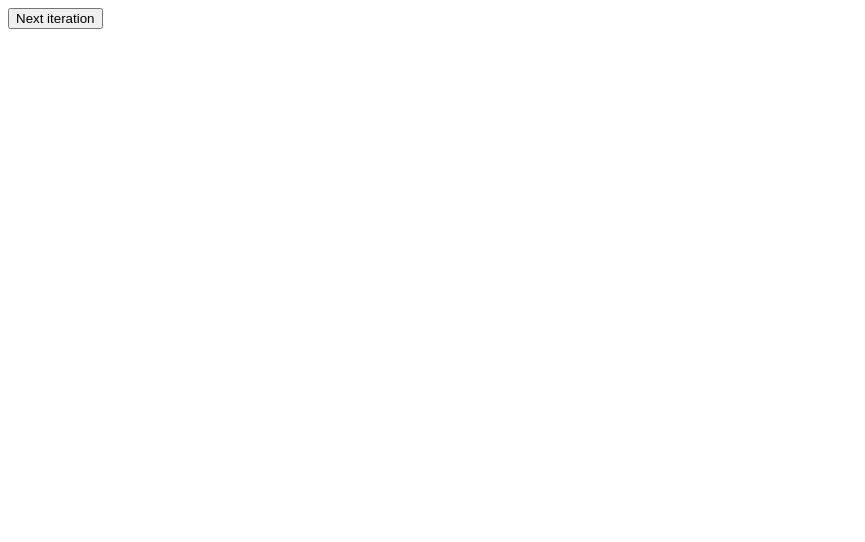
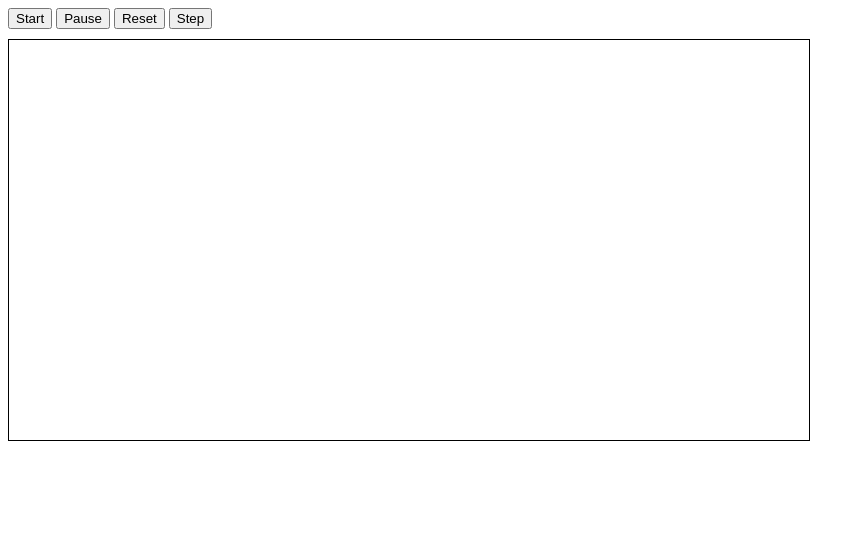
Before and after one commit to deBFM/game_of_life, a plain HTML site: page index.html in a window 1280 px wide. Shown: the whole page, without its empty margins (0-865 px from the left). Drawn offline with Linux system fonts and the light colour scheme.

Commit message:
Die Logic und Darstellung scheint nun in Ordnung zu sein.

```diff
--- a/css/game.css
+++ b/css/game.css
@@ -1,3 +1,7 @@
 #controllPanel {
 	margin-bottom: 10px;
 }
+
+canvas {
+	border: 1px solid black;
+}
--- a/gameCode.js
+++ b/gameCode.js
@@ -5,15 +5,15 @@
  */
 
 //-----Configuration-----//
-const GRID_FIELD_SIZE = 10;
-const GRID_X_COUNT = 100;
+const GRID_FIELD_SIZE = 4;
+const GRID_X_COUNT = 200;
 const GRID_Y_COUNT = 100;
 
 //-----Classes-----//
 function Cell(alive) {
 	this.alive = alive;
+	this.wasAlive = alive;
 	this.nextIterationAlive = false;
-	this.wasAlive = false;
 }
 
 Cell.prototype.testFunction = function() {
@@ -26,11 +26,15 @@ var gameData = {
 };
 
 var gameCode = {
+	"onCycle" : false,
+	"intervalID" : null,
 	"renderer" : null, /* CanvasRenderingContext2D */
 
 	"init" : function() {
 		this.renderer = document.getElementById("gameview").getContext("2d");
 		this.initGrid();
+		this.populateWithTestData();
+		this.clearGrid();
 	},
 
 	"initGrid" : function() {
@@ -43,24 +47,52 @@ var gameCode = {
 		}
 	},
 
+	"startGame" : function() {
+		this.intervalID = window.setInterval(function() {
+			console.log("x");
+			gameCode.nextIteration();
+		}, 50);
+	},
+
+	"pauseGame" : function() {
+		window.clearInterval(this.intervalID);
+	},
+
+	"resetGame" : function() {
+		window.clearInterval(this.intervalID);
+		this.init();
+	},
+
 	"drawGrid" : function() {
-		this.renderer.fillStyle = "#FFFFFF";
-		this.renderer.fillRect(0, 0, GRID_X_COUNT * GRID_FIELD_SIZE, GRID_Y_COUNT * GRID_FIELD_SIZE);
-		this.renderer.fillStyle = "#8BC34A";
+		//		this.renderer.clearRect(0, 0, GRID_X_COUNT * GRID_FIELD_SIZE, GRID_Y_COUNT * GRID_FIELD_SIZE);
+		this.clearGrid();
+
 		for (var x = 0; x < GRID_X_COUNT; x++) {
 			for (var y = 0; y < GRID_Y_COUNT; y++) {
 				if (gameData.grid[x][y].alive === true) {
+					this.renderer.fillStyle = "#8BC34A";
+					this.renderer.fillRect(x * GRID_FIELD_SIZE, y * GRID_FIELD_SIZE, GRID_FIELD_SIZE, GRID_FIELD_SIZE);
+				} else if (gameData.grid[x][y].wasAlive === true) {
+					this.renderer.fillStyle = "#FFAAFF";
 					this.renderer.fillRect(x * GRID_FIELD_SIZE, y * GRID_FIELD_SIZE, GRID_FIELD_SIZE, GRID_FIELD_SIZE);
 				}
-				this.renderer.rect(x * GRID_FIELD_SIZE, y * GRID_FIELD_SIZE, GRID_FIELD_SIZE, GRID_FIELD_SIZE);
 			}
 		}
-
 		this.renderer.strokeStyle = "rgb(200,200,200)";
 		this.renderer.stroke();
 	},
 
+	"clearGrid" : function() {
+		this.renderer.clearRect(0, 0, GRID_X_COUNT * GRID_FIELD_SIZE, GRID_Y_COUNT * GRID_FIELD_SIZE);
+	},
+
 	"nextIteration" : function() {
+		if (this.onCycle) {
+			return;
+		} else {
+			this.onCycle = true;
+		}
+
 		//---Rules---
 		//Any live cell with fewer than two live neighbours dies, as if caused by under-population.
 		//Any live cell with two or three live neighbours lives on to the next generation.
@@ -75,20 +107,19 @@ var gameCode = {
 				if (cell.alive === true) {
 					if (neighborCount < 2) {
 						cell.nextIterationAlive = false;
-						console.log("cell[" + x + "][ " + y + "] die by underpop");
 						//die by underpopulation
 					} else if (neighborCount > 3) {
 						cell.nextIterationAlive = false;
-						console.log("cell[" + x + "][ " + y + "] die by overpop");
 						//die overpopulation
 					} else {
 						cell.nextIterationAlive = true;
-						console.log("cell[" + x + "][ " + y + "] still alive");
+						cell.wasAlive = true;
 					}
 				} else {
 					if (neighborCount == 3) {
 						cell.nextIterationAlive = true;
-						console.log("cell[" + x + "][ " + y + "] reborn");
+						cell.wasAlive = true;
+
 					} else {
 						cell.nextIterationAlive = false;
 						// stay dead
@@ -104,6 +135,7 @@ var gameCode = {
 		}
 
 		this.drawGrid();
+		this.onCycle = false;
 	},
 
 	"util" : {
@@ -113,7 +145,7 @@ var gameCode = {
 				for (var y = posY - 1; y <= posY + 1; y++) {
 					try {
 						var cell = gameData.grid[x][y];
-						if (posX != x && posY != y && cell && cell.alive === true) {
+						if (!(posX == x && posY == y) && cell.alive === true) {
 							counter++;
 							//console.log("cell[" + posX + "][ " + posY + "] counter Up because of(" + x + "," + y + ")");
 						}
@@ -125,6 +157,60 @@ var gameCode = {
 
 			return counter;
 		}
+	},
+
+	"populateWithTestData" : function() {
+		gameData.grid[0][0] = new Cell(true);
+		gameData.grid[0][1] = new Cell(true);
+		gameData.grid[1][1] = new Cell(true);
+		gameData.grid[1][2] = new Cell(true);
+		gameData.grid[1][3] = new Cell(true);
+		gameData.grid[1][4] = new Cell(true);
+		gameData.grid[2][1] = new Cell(true);
+		gameData.grid[2][2] = new Cell(true);
+		gameData.grid[2][3] = new Cell(true);
+		gameData.grid[2][5] = new Cell(true);
+		gameData.grid[4][1] = new Cell(true);
+		gameData.grid[100][50] = new Cell(true);
+		gameData.grid[100][51] = new Cell(true);
+		gameData.grid[101][52] = new Cell(true);
+		gameData.grid[101][53] = new Cell(true);
+		gameData.grid[102][54] = new Cell(true);
+		gameData.grid[103][99] = new Cell(true);
+		gameData.grid[199][99] = new Cell(true);
+		gameData.grid[198][99] = new Cell(true);
+		gameData.grid[197][99] = new Cell(true);
+		gameData.grid[196][99] = new Cell(true);
+		gameData.grid[195][97] = new Cell(true);
+		gameData.grid[194][97] = new Cell(true);
+		gameData.grid[193][97] = new Cell(true);
+		gameData.grid[100][50] = new Cell(true);
+		gameData.grid[100][51] = new Cell(true);
+		gameData.grid[100][52] = new Cell(true);
+		gameData.grid[100][53] = new Cell(true);
+		gameData.grid[101][51] = new Cell(true);
+		gameData.grid[101][52] = new Cell(true);
+		gameData.grid[101][53] = new Cell(true);
+		gameData.grid[101][54] = new Cell(true);
+		gameData.grid[101][55] = new Cell(true);
+		gameData.grid[100][57] = new Cell(true);
+		gameData.grid[100][58] = new Cell(true);
+		gameData.grid[100][59] = new Cell(true);
+		gameData.grid[102][57] = new Cell(true);
+		gameData.grid[102][47] = new Cell(true);
+		gameData.grid[102][37] = new Cell(true);
+		gameData.grid[103][37] = new Cell(true);
+		gameData.grid[99][67] = new Cell(true);
+		gameData.grid[99][65] = new Cell(true);
+		gameData.grid[99][64] = new Cell(true);
+		gameData.grid[99][69] = new Cell(true);
+		gameData.grid[98][69] = new Cell(true);
+		gameData.grid[97][69] = new Cell(true);
+		gameData.grid[97][67] = new Cell(true);
+		gameData.grid[96][67] = new Cell(true);
+		gameData.grid[95][67] = new Cell(true);
+		gameData.grid[94][67] = new Cell(true);
+		gameData.grid[93][67] = new Cell(true);
 	}
 };
 
@@ -132,27 +218,5 @@ var gameCode = {
 document.addEventListener("DOMContentLoaded", function() {
 	gameCode.init();
 	//Testdate
-	gameData.grid[0][0].alive = true;
-	gameData.grid[0][1].alive = true;
-	gameData.grid[1][1].alive = true;
-	gameData.grid[1][2].alive = true;
-	gameData.grid[1][3].alive = true;
-	gameData.grid[1][4].alive = true;
-	gameData.grid[2][1].alive = true;
-	gameData.grid[2][2].alive = true;
-	gameData.grid[2][3].alive = true;
-	gameData.grid[2][5].alive = true;
-	gameData.grid[4][1].alive = true;
-	gameData.grid[4][2].alive = true;
-	gameData.grid[4][3].alive = true;
-	gameData.grid[4][4].alive = true;
-	gameData.grid[6][4].alive = true;
-	gameData.grid[6][6].alive = true;
-	gameData.grid[6][7].alive = true;
-	gameData.grid[6][8].alive = true;
-	gameData.grid[8][7].alive = true;
-	gameData.grid[8][9].alive = true;
-	gameData.grid[9][9].alive = true;
-	gameData.grid[10][9].alive = true;
-	gameData.grid[10][10].alive = true;
+
 });
--- a/index.html
+++ b/index.html
@@ -6,10 +6,20 @@
 		<link rel="stylesheet" type="text/css" href="css/game.css" />
 	</head>
 	<div id="controllPanel">
+
+		<button onclick="gameCode.startGame()">
+			Start
+		</button>
+		<button onclick="gameCode.pauseGame()">
+			Pause
+		</button>
+		<button onclick="gameCode.resetGame()">
+			Reset
+		</button>
 		<button onclick="gameCode.nextIteration()">
-			Next iteration
+			Step
 		</button>
 	</div>
-	<canvas id="gameview" height="500" width="800"></canvas>
+	<canvas id="gameview" height="400" width="800"></canvas>
 
 </html>
```
